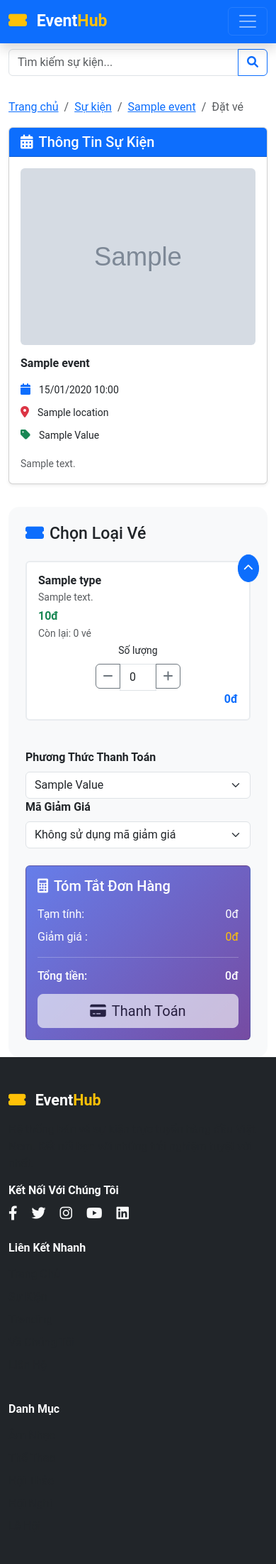
After one commit to NamNguyen1909/online-event-ticketing-system, a Flask app: template eventapp/templates/customer/BookTicket.html in a window 390 px wide. The commit adds this page. Shown: the top 2203 px of the page at 71% size. Run offline with Flask 3, Linux system fonts and the light colour scheme; tables that the repository leaves empty hold one stand-in row (values such as "Sample post"); the template is opened without the code that fills it: values that come from a table or form of the project are taken from there, most other values are stand-ins (such as "Sample title", 1, 10 or a date in 2020); grey boxes marked "Sample" are stand-in pictures; some libraries are stand-ins or nearby versions.

Commit message:
Trang đặt vé và session
thêm trang đặt vé
config lại session

```diff
--- /dev/null
+++ b/eventapp/templates/customer/BookTicket.html
@@ -0,0 +1,435 @@
+{% extends 'layout/base.html' %}
+
+{% block title %}Đặt Vé - {{ event.title }} - EventHub{% endblock %}
+
+{% block extra_css %}
+<style>
+.ticket-card {
+    border: 2px solid #e9ecef;
+    transition: all 0.3s ease;
+}
+
+.ticket-card:hover {
+    border-color: #0d6efd;
+    box-shadow: 0 4px 12px rgba(13, 110, 253, 0.15);
+}
+
+.ticket-card.selected {
+    border-color: #0d6efd;
+    background-color: #f8f9ff;
+}
+
+.quantity-input {
+    width: 120px;
+}
+
+.quantity-btn {
+    width: 35px;
+    height: 35px;
+    display: flex;
+    align-items: center;
+    justify-content: center;
+}
+
+.event-info-card {
+    position: sticky;
+    top: 100px;
+}
+
+.price-summary {
+    background: linear-gradient(135deg, #667eea 0%, #764ba2 100%);
+    color: white;
+}
+
+.booking-form {
+    background: #f8f9fa;
+    border-radius: 15px;
+}
+
+@media (max-width: 768px) {
+    .event-info-card {
+        position: relative;
+        top: auto;
+        margin-bottom: 2rem;
+    }
+}
+</style>
+{% endblock %}
+
+{% block content %}
+<div class="container mt-4">
+    <!-- Breadcrumb -->
+    <nav aria-label="breadcrumb">
+        <ol class="breadcrumb">
+            <li class="breadcrumb-item"><a href="{{ url_for('index') }}">Trang chủ</a></li>
+            <li class="breadcrumb-item"><a href="{{ url_for('events') }}">Sự kiện</a></li>
+            <li class="breadcrumb-item"><a href="{{ url_for('event_detail', event_id=event.id) }}">{{ event.title }}</a></li>
+            <li class="breadcrumb-item active">Đặt vé</li>
+        </ol>
+    </nav>
+
+    <div class="row">
+        <!-- Event Info Sidebar -->
+        <div class="col-lg-4 col-md-5">
+            <div class="card event-info-card shadow-sm">
+                <div class="card-header bg-primary text-white">
+                    <h5 class="mb-0"><i class="fas fa-calendar-alt me-2"></i>Thông Tin Sự Kiện</h5>
+                </div>
+                <div class="card-body">
+                    <!-- Event Image -->
+                    {% if event.poster_url %}
+                        <img src="{{ event.poster_url }}" class="img-fluid rounded mb-3" alt="{{ event.title }}">
+                    {% else %}
+                        <div class="bg-light rounded d-flex align-items-center justify-content-center mb-3" style="height: 200px;">
+                            <i class="fas fa-image text-muted fa-3x"></i>
+                        </div>
+                    {% endif %}
+
+                    <!-- Event Details -->
+                    <h6 class="fw-bold mb-3">{{ event.title }}</h6>
+
+                    <div class="mb-2">
+                        <i class="fas fa-calendar text-primary me-2"></i>
+                        <small>{{ event.start_time.strftime('%d/%m/%Y %H:%M') }}</small>
+                    </div>
+
+                    <div class="mb-2">
+                        <i class="fas fa-map-marker-alt text-danger me-2"></i>
+                        <small>{{ event.location }}</small>
+                    </div>
+
+                    <div class="mb-2">
+                        <i class="fas fa-tag text-success me-2"></i>
+                        <small>{{ event.category.value.title() }}</small>
+                    </div>
+
+                    {% if event.description %}
+                    <div class="mt-3">
+                        <small class="text-muted">{{ event.description[:100] }}{% if event.description|length > 100 %}...{% endif %}</small>
+                    </div>
+                    {% endif %}
+                </div>
+            </div>
+        </div>
+
+        <!-- Booking Form -->
+        <div class="col-lg-8 col-md-7">
+            <div class="booking-form p-4">
+                <h3 class="mb-4"><i class="fas fa-ticket-alt text-primary me-2"></i>Chọn Loại Vé</h3>
+
+                <!-- Ticket Types -->
+                <div class="row" id="ticketContainer">
+                    {% for ticket_type in ticket_types %}
+                    <div class="col-12 mb-3">
+                        <div class="card ticket-card" data-ticket-id="{{ ticket_type.id }}">
+                            <div class="card-body">
+                                <div class="row align-items-center">
+                                    <div class="col-md-5">
+                                        <h6 class="mb-1 fw-bold">{{ ticket_type.name }}</h6>
+                                        <p class="text-muted small mb-1">{{ ticket_type.description or 'Không có mô tả' }}</p>
+                                        <div class="text-success fw-bold">{{ "{:,.0f}".format(ticket_type.price) }}đ</div>
+                                        <small class="text-muted">Còn lại: {{ ticket_type.total_quantity - ticket_type.sold_quantity }} vé</small>
+                                    </div>
+
+                                    <div class="col-md-4 text-center">
+                                        <label class="form-label small">Số lượng</label>
+                                        <div class="input-group quantity-input mx-auto">
+                                            <button class="btn btn-outline-secondary quantity-btn" type="button"
+                                                    onclick="decreaseQuantity({{ ticket_type.id }})">
+                                                <i class="fas fa-minus"></i>
+                                            </button>
+                                            <input type="number" class="form-control text-center"
+                                                   id="quantity_{{ ticket_type.id }}"
+                                                   value="0" min="0" max="{{ ticket_type.total_quantity - ticket_type.sold_quantity }}"
+                                                   onchange="updateQuantity({{ ticket_type.id }}, this.value)">
+                                            <button class="btn btn-outline-secondary quantity-btn" type="button"
+                                                    onclick="increaseQuantity({{ ticket_type.id }})">
+                                                <i class="fas fa-plus"></i>
+                                            </button>
+                                        </div>
+                                    </div>
+
+                                    <div class="col-md-3 text-end">
+                                        <div class="fw-bold text-primary" id="total_{{ ticket_type.id }}">0đ</div>
+                                    </div>
+                                </div>
+                            </div>
+                        </div>
+                    </div>
+                    {% endfor %}
+                </div>
+
+                <!-- Payment Method -->
+                <div class="row mt-4">
+                    <div class="col-md-6">
+                        <label class="form-label fw-bold">Phương Thức Thanh Toán</label>
+                        <select class="form-select" id="paymentMethod" onchange="calculateTotal()">
+                            {% for method in payment_methods %}
+                            <option value="{{ method.value }}">{{ method.value.replace('_', ' ').title() }}</option>
+                            {% endfor %}
+                        </select>
+                    </div>
+
+                    <!-- Discount Code -->
+                    <div class="col-md-6">
+                        <label class="form-label fw-bold">Mã Giảm Giá</label>
+                        <select class="form-select" id="discountCode" onchange="calculateTotal()">
+                            <option value="">Không sử dụng mã giảm giá</option>
+                            {% for discount in discount_codes %}
+                            <option value="{{ discount.code }}"
+                                    data-percentage="{{ discount.discount_percentage }}"
+                                    data-valid-from="{{ discount.valid_from.strftime('%d/%m/%Y') }}"
+                                    data-valid-to="{{ discount.valid_to.strftime('%d/%m/%Y') }}">
+                                {{ discount.code }} - {{ discount.discount_percentage }}%
+                                ({{ discount.valid_from.strftime('%d/%m') }} - {{ discount.valid_to.strftime('%d/%m') }})
+                            </option>
+                            {% endfor %}
+                        </select>
+                    </div>
+                </div>
+
+                <!-- Price Summary -->
+                <div class="card mt-4 price-summary">
+                    <div class="card-body">
+                        <h5 class="card-title mb-3"><i class="fas fa-calculator me-2"></i>Tóm Tắt Đơn Hàng</h5>
+
+                        <div class="d-flex justify-content-between mb-2">
+                            <span>Tạm tính:</span>
+                            <span id="subtotal">0đ</span>
+                        </div>
+
+                        <div class="d-flex justify-content-between mb-2" id="discountRow" style="display: none;">
+                            <span>Giảm giá <span id="discountInfo"></span>:</span>
+                            <span class="text-warning" id="discountAmount">0đ</span>
+                        </div>
+
+                        <hr class="border-light">
+
+                        <div class="d-flex justify-content-between mb-3">
+                            <h6 class="mb-0">Tổng tiền:</h6>
+                            <h6 class="mb-0" id="totalAmount">0đ</h6>
+                        </div>
+
+                        <button class="btn btn-light btn-lg w-100" id="paymentBtn" disabled onclick="processPayment()">
+                            <i class="fas fa-credit-card me-2"></i>Thanh Toán
+                        </button>
+                    </div>
+                </div>
+            </div>
+        </div>
+    </div>
+</div>
+{% endblock %}
+
+{% block extra_js %}
+<script>
+// Dữ liệu ticket types
+const ticketTypes = {
+    {% for ticket_type in ticket_types %}
+    {{ ticket_type.id }}: {
+        name: "{{ ticket_type.name }}",
+        price: {{ ticket_type.price }},
+        maxQuantity: {{ ticket_type.total_quantity - ticket_type.sold_quantity }}
+    }{% if not loop.last %},{% endif %}
+    {% endfor %}
+};
+
+let selectedTickets = {};
+
+function increaseQuantity(ticketId) {
+    const input = document.getElementById(`quantity_${ticketId}`);
+    const currentValue = parseInt(input.value);
+    const maxValue = parseInt(input.max);
+
+    if (currentValue < maxValue) {
+        input.value = currentValue + 1;
+        updateQuantity(ticketId, input.value);
+    }
+}
+
+function decreaseQuantity(ticketId) {
+    const input = document.getElementById(`quantity_${ticketId}`);
+    const currentValue = parseInt(input.value);
+
+    if (currentValue > 0) {
+        input.value = currentValue - 1;
+        updateQuantity(ticketId, input.value);
+    }
+}
+
+function updateQuantity(ticketId, quantity) {
+    quantity = parseInt(quantity) || 0;
+    const maxQuantity = ticketTypes[ticketId].maxQuantity;
+
+    // Validate quantity
+    if (quantity < 0) quantity = 0;
+    if (quantity > maxQuantity) quantity = maxQuantity;
+
+    // Update input value
+    document.getElementById(`quantity_${ticketId}`).value = quantity;
+
+    // Update selected tickets
+    if (quantity > 0) {
+        selectedTickets[ticketId] = {
+            quantity: quantity,
+            price: ticketTypes[ticketId].price,
+            name: ticketTypes[ticketId].name
+        };
+    } else {
+        delete selectedTickets[ticketId];
+    }
+
+    // Update total for this ticket type
+    const total = quantity * ticketTypes[ticketId].price;
+    document.getElementById(`total_${ticketId}`).textContent = formatCurrency(total);
+
+    // Update ticket card appearance
+    const card = document.querySelector(`[data-ticket-id="${ticketId}"]`);
+    if (quantity > 0) {
+        card.classList.add('selected');
+    } else {
+        card.classList.remove('selected');
+    }
+
+    // Recalculate total
+    calculateTotal();
+}
+
+function calculateTotal() {
+    let subtotal = 0;
+
+    // Calculate subtotal
+    Object.values(selectedTickets).forEach(ticket => {
+        subtotal += ticket.quantity * ticket.price;
+    });
+
+    // Get discount
+    const discountSelect = document.getElementById('discountCode');
+    const selectedOption = discountSelect.selectedOptions[0];
+    let discountPercentage = 0;
+    let discountAmount = 0;
+
+    if (selectedOption && selectedOption.value) {
+        discountPercentage = parseFloat(selectedOption.dataset.percentage) || 0;
+        discountAmount = (subtotal * discountPercentage) / 100;
+    }
+
+    const totalAmount = subtotal - discountAmount;
+
+    // Update UI
+    document.getElementById('subtotal').textContent = formatCurrency(subtotal);
+
+    const discountRow = document.getElementById('discountRow');
+    if (discountAmount > 0) {
+        discountRow.style.display = 'flex';
+        document.getElementById('discountInfo').textContent = `(${discountPercentage}%)`;
+        document.getElementById('discountAmount').textContent = `-${formatCurrency(discountAmount)}`;
+    } else {
+        discountRow.style.display = 'none';
+    }
+
+    document.getElementById('totalAmount').textContent = formatCurrency(totalAmount);
+
+    // Enable/disable payment button
+    const paymentBtn = document.getElementById('paymentBtn');
+    const hasTickets = Object.keys(selectedTickets).length > 0;
+    paymentBtn.disabled = !hasTickets;
+
+    if (hasTickets) {
+        paymentBtn.classList.remove('btn-secondary');
+        paymentBtn.classList.add('btn-success');
+    } else {
+        paymentBtn.classList.remove('btn-success');
+        paymentBtn.classList.add('btn-secondary');
+    }
+}
+
+function formatCurrency(amount) {
+    return new Intl.NumberFormat('vi-VN').format(amount) + 'đ';
+}
+
+function processPayment() {
+    if (Object.keys(selectedTickets).length === 0) {
+        alert('Vui lòng chọn ít nhất một loại vé!');
+        return;
+    }
+
+    // Prepare booking data
+    const bookingData = {
+        event_id: {{ event.id }},
+        tickets: Object.keys(selectedTickets).map(ticketId => ({
+            ticket_type_id: parseInt(ticketId),
+            quantity: selectedTickets[ticketId].quantity,
+            price: selectedTickets[ticketId].price,
+            name: selectedTickets[ticketId].name
+        })),
+        payment_method: document.getElementById('paymentMethod').value,
+        discount_code: document.getElementById('discountCode').value || null,
+        subtotal: calculateSubtotal(),
+        discount_amount: calculateDiscountAmount(),
+        total_amount: calculateFinalTotal()
+    };
+
+    // Show loading
+    const paymentBtn = document.getElementById('paymentBtn');
+    const originalText = paymentBtn.innerHTML;
+    paymentBtn.innerHTML = '<i class="fas fa-spinner fa-spin me-2"></i>Đang xử lý...';
+    paymentBtn.disabled = true;
+
+    // Send to backend
+    fetch('{{ url_for("process_booking") }}', {
+        method: 'POST',
+        headers: {
+            'Content-Type': 'application/json',
+        },
+        body: JSON.stringify(bookingData)
+    })
+    .then(response => response.json())
+    .then(data => {
+        if (data.success) {
+            alert('Đặt vé thành công! (Demo mode)');
+            // In production: redirect to payment gateway or confirmation page
+            console.log('Booking data:', bookingData);
+        } else {
+            alert(data.message);
+        }
+    })
+    .catch(error => {
+        console.error('Error:', error);
+        alert('Đã xảy ra lỗi khi xử lý đặt vé.');
+    })
+    .finally(() => {
+        paymentBtn.innerHTML = originalText;
+        paymentBtn.disabled = false;
+    });
+}
+
+function calculateSubtotal() {
+    let subtotal = 0;
+    Object.values(selectedTickets).forEach(ticket => {
+        subtotal += ticket.quantity * ticket.price;
+    });
+    return subtotal;
+}
+
+function calculateDiscountAmount() {
+    const discountSelect = document.getElementById('discountCode');
+    const selectedOption = discountSelect.selectedOptions[0];
+
+    if (selectedOption && selectedOption.value) {
+        const discountPercentage = parseFloat(selectedOption.dataset.percentage) || 0;
+        return (calculateSubtotal() * discountPercentage) / 100;
+    }
+    return 0;
+}
+
+function calculateFinalTotal() {
+    return calculateSubtotal() - calculateDiscountAmount();
+}
+
+// Initialize on page load
+document.addEventListener('DOMContentLoaded', function() {
+    calculateTotal();
+});
+</script>
+{% endblock %}
```
Also changed, not shown: eventapp/__init__.py (+39 -1 lines), eventapp/auth.py (+22 -19 lines), eventapp/models.py (+12 -8 lines), eventapp/routes.py (+164 -13 lines), eventapp/templates/customer/EventDetail.html (+4 -9 lines).
